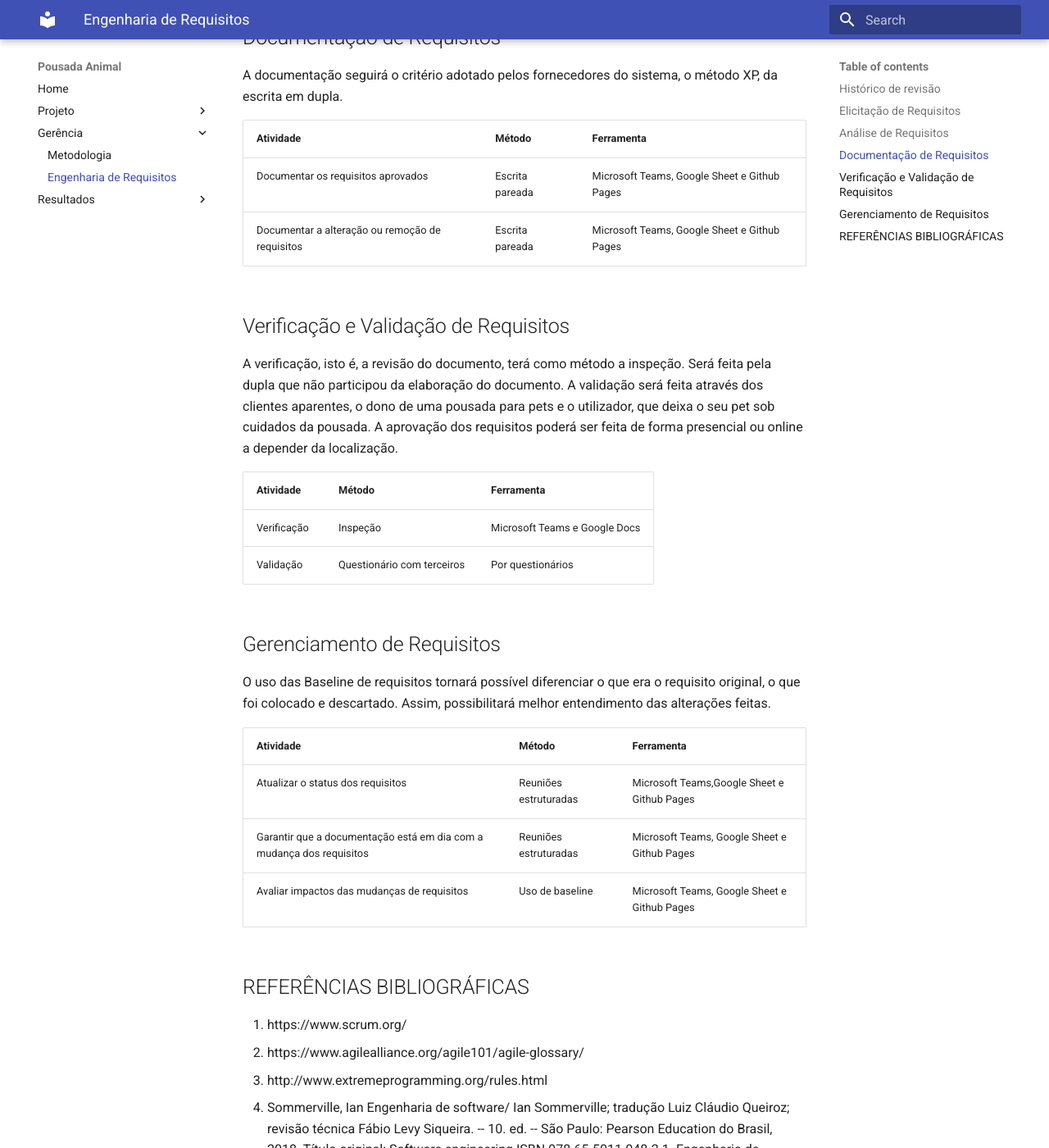
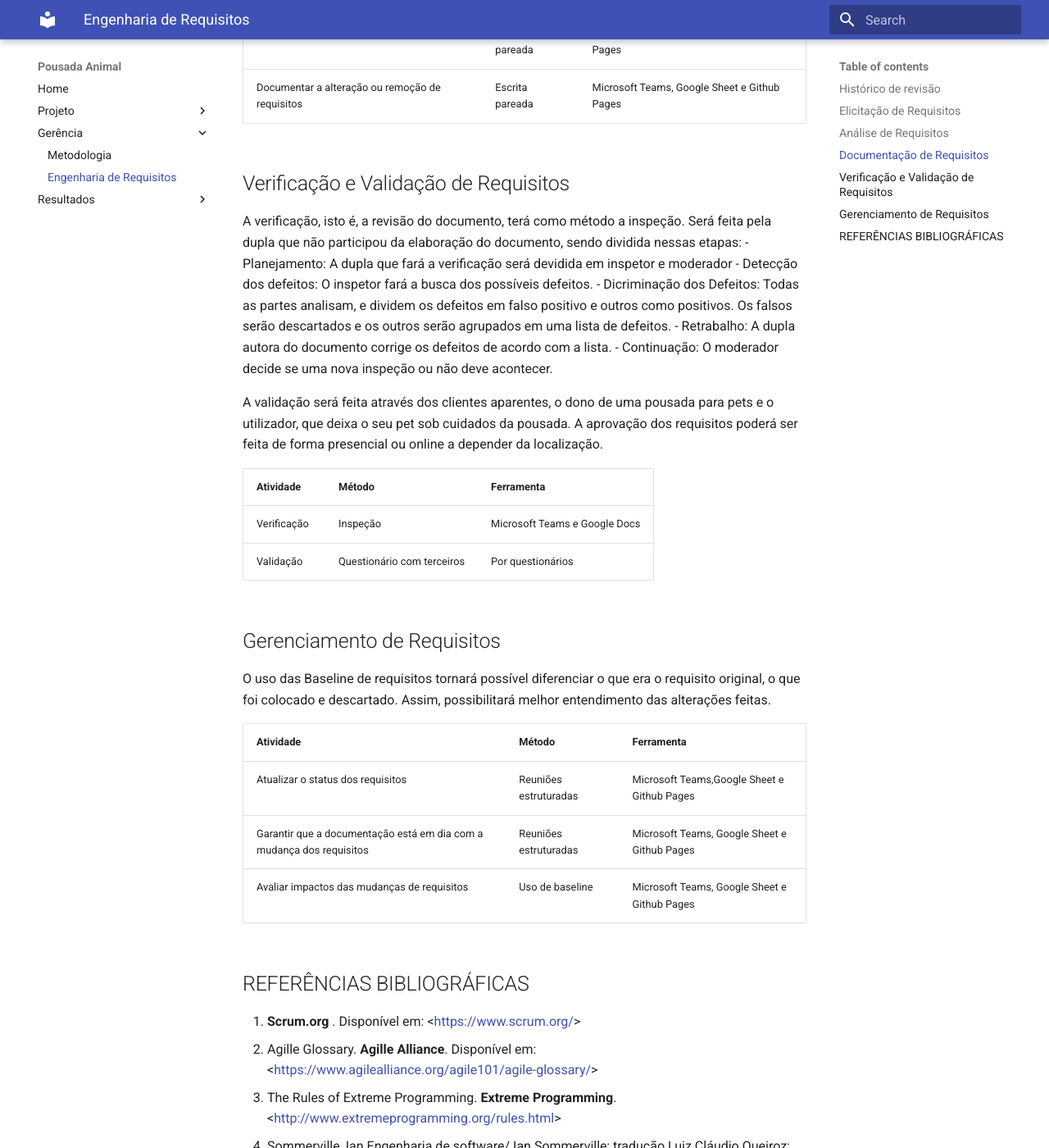
Before and after one commit to luisgaboardi/2021.2-PousadaAnimal, an MkDocs documentation site: the page built from docs/requirements-engineering.md, in a window 1280 px wide and 1400 px high, scrolled down 1993 px. Shown: the whole window at 82% size. Built offline with MkDocs 1.6.1 and Material for MkDocs 9.7.7, drawn with Linux system fonts in a browser that asks for light colours; some of the changed text lies outside the part shown.

Commit message:
Mudança de local da logo e alteração do doc de requisitos

```diff
--- a/docs/requirements-engineering.md
+++ b/docs/requirements-engineering.md
@@ -5,11 +5,10 @@
 ## Histórico de revisão
 | Data       | Autor                                        | Modificações                      | Versão |
 | ---------- | -------------------------------------------- | --------------------------------- | ------ |
-| 02/02/2021 | [Luís Lins](https://github.com/luisgaboardi) | Adiciona primeira versão da engenharia de requisitos | 1.0    |
+| 02/02/2022 | [Luís Lins](https://github.com/luisgaboardi) | Adiciona primeira versão da engenharia de requisitos | 1.0  |
+| 08/02/2022 | [Laís Portela](https://github.com/laispa)|Correção da abordagem de requisitos e ajuste|1.1           |
 
-A equipe decidiu em uma **abordagem em espiral**, ou seja, interativa e incremental, no qual primeiro iremos fazer a elicitação de requisitos, a análise dos requisitos, documentação de requisitos e verificações e validações dos mesmos. Terminando as atividades do processo de engenharia de requisitos, a equipe tem a cada início de sprint a liberdade de corrigir um requisito ou incrementar mais de acordo com as necessidades do projeto.
-
-<img src="../images/spiral.png" alt="Spiral">
+A equipe decidiu, a abordagem da engenharia de Requisitos no contexto ágil, pois o método escolhido para o desenvolvimento de software tem técnicas que tratam da E.R. No seu contexto ágil o principal responsável é o Product Owner. No nosso time, ao longo do semestre, todos farão o papel de um P.O. Além disso, a metodogia ágil conta com a criação do product backlog, em que será listado todos os requisitos. Como o desenvolvimento é dividido em um ciclo de Sprints, os requisitos não terão necessidade de serem detalhados logo no início do projeto, e sim quando estiverem proxímos de seu desenvolvimento.
 
 ## Elicitação de Requisitos
 
@@ -43,7 +42,13 @@
 
 
 ## Verificação e Validação de Requisitos
-A verificação, isto é, a revisão do documento, terá como método a inspeção. Será feita pela dupla que não participou da elaboração do documento.
+A verificação, isto é, a revisão do documento, terá como método a inspeção. Será feita pela dupla que não participou da elaboração do documento, sendo dividida nessas etapas:
+- Planejamento: A dupla que fará a verificação será devidida em inspetor e moderador
+- Detecção dos defeitos: O inspetor fará a busca dos possíveis defeitos.
+- Dicriminação dos Defeitos: Todas as partes analisam, e dividem os defeitos em falso positivo e outros como positivos. Os falsos serão descartados e os outros serão agrupados em uma lista de defeitos.
+- Retrabalho: A dupla autora do documento corrige os defeitos de acordo com a lista.
+- Continuação: O moderador decide se uma nova inspeção ou não deve acontecer.
+
 A validação será feita através dos clientes aparentes, o dono de uma pousada para pets e o utilizador, que deixa o seu pet sob cuidados da pousada. A aprovação dos requisitos poderá ser feita de forma presencial ou online a depender da localização.
 
 | Atividade | Método | Ferramenta
@@ -62,8 +67,9 @@
 | Avaliar impactos das mudanças de requisitos | Uso de baseline | Microsoft Teams, Google Sheet e Github Pages
 
 ## REFERÊNCIAS BIBLIOGRÁFICAS
-1. https://www.scrum.org/
-1. https://www.agilealliance.org/agile101/agile-glossary/
-1. http://www.extremeprogramming.org/rules.html
-1. Sommerville, Ian Engenharia de software/ Ian Sommerville; tradução Luiz Cláudio Queiroz; revisão técnica Fábio Levy Siqueira. -- 10. ed. -- São Paulo: Pearson Education do Brasil, 2018. Título original: Software engineering ISBN 978-65-5011-048-2 1. Engenharia de software I. Siqueira.
-1. Material de aula do professor George Marsicano, FGA/UnB
+1. **Scrum.org** . Disponível em: <<https://www.scrum.org/>>
+1. Agille Glossary. **Agille Alliance**. Disponível em: <<https://www.agilealliance.org/agile101/agile-glossary/>>
+1. The Rules of Extreme Programming. **Extreme Programming**. <<http://www.extremeprogramming.org/rules.html>>
+1. Sommerville, Ian Engenharia de software/ Ian Sommerville; tradução Luiz Cláudio Queiroz; revisão técnica Fábio Levy Siqueira. -- 10. ed. *-- São Paulo: **Pearson Education do Brasil**, 2018. Título original: Software engineering ISBN 978-65-5011-048-2 1. Engenharia de software I. Siqueira.
+1. Material de aula do professor **George Marsicano**, FGA/UnB
+1. Infra-estrutura Computacional para Apoio ao Processo de Inspeção de Software. **ISPIS**. Disponível em: <http://www-di.inf.puc-rio.br/~kalinowski//publications/KalinowskiST04.pdf>. Acesso em: 2 de fev. de 2022.
```
Also changed, not shown: 12 other files.
